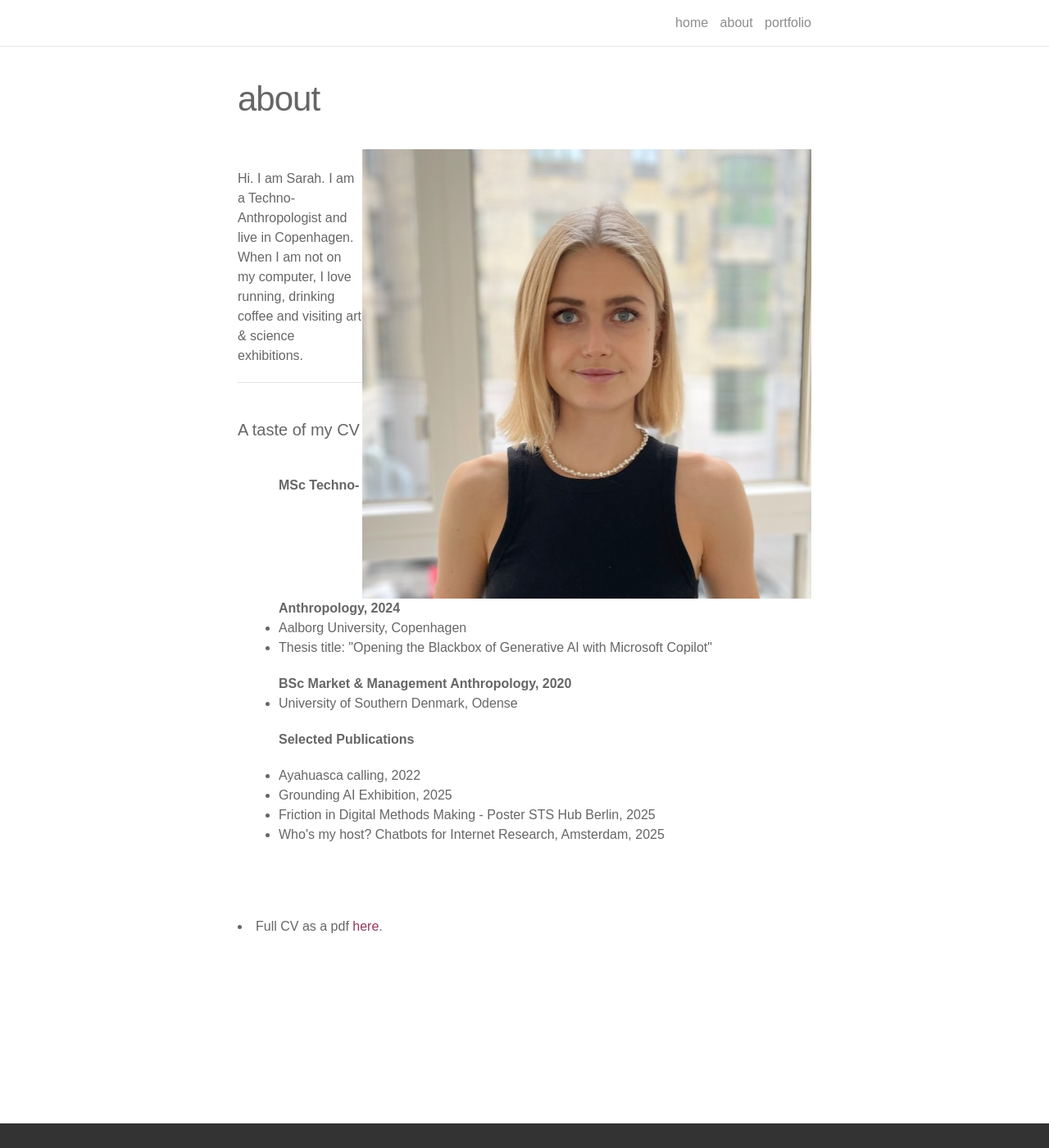
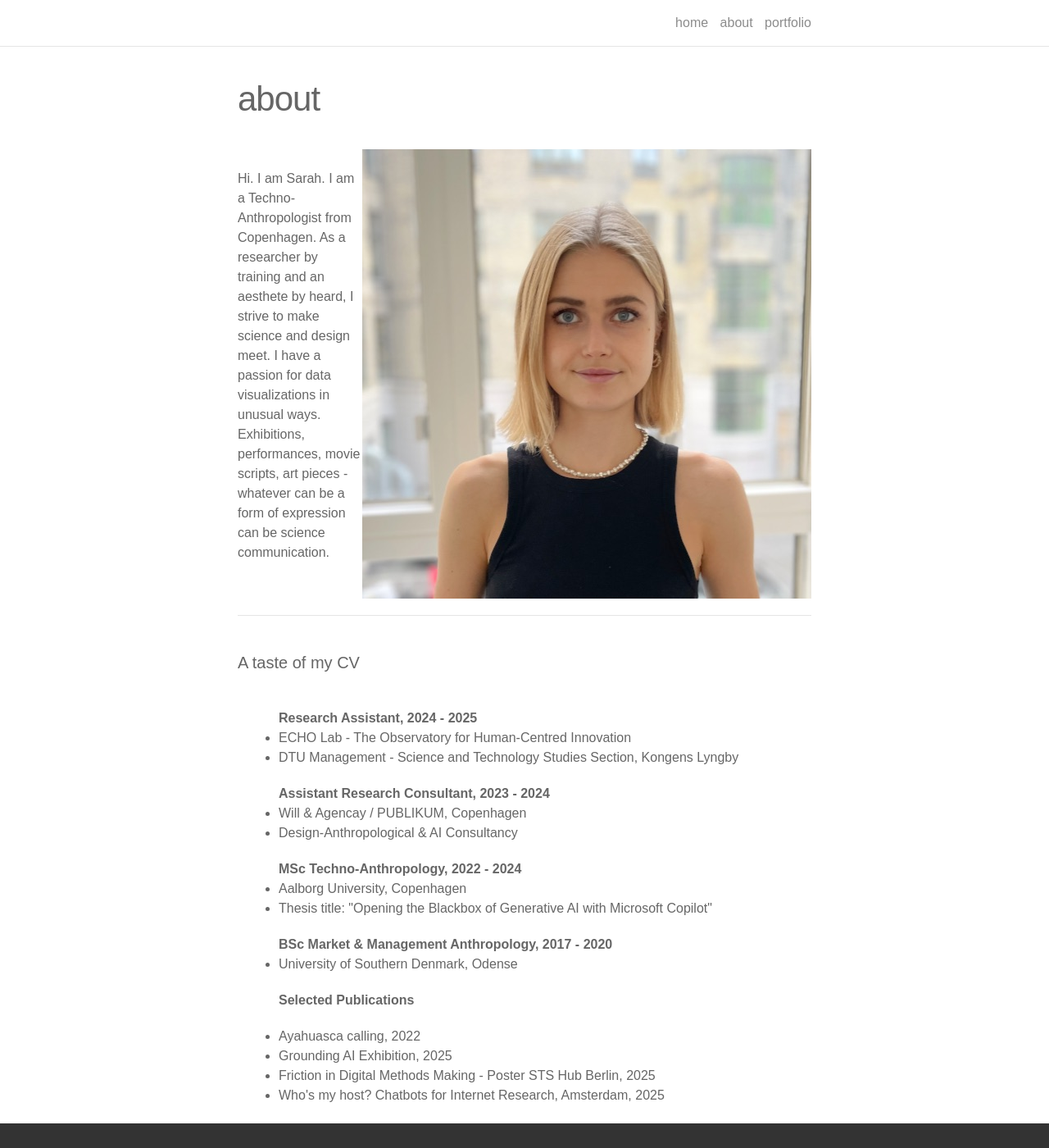
Before and after one commit to Sarah-HCEL/sarahfeldes.github.io, a Jekyll site: the page built from about.md, in a window 1280 px wide and 1400 px high. Shown: the whole window at 82% size. Built offline with Jekyll 4.4.1, drawn with Linux system fonts in a browser that asks for light colours; nearby versions of some CDN libraries.

Commit message:
Update about.md

```diff
--- a/about.md
+++ b/about.md
@@ -9,7 +9,12 @@ permalink: /about/
 <br/>
 Hi.
 I am Sarah.
-I am a Techno-Anthropologist and live in Copenhagen. When I am not on my computer, I love running, drinking coffee and visiting art & science exhibitions.
+I am a Techno-Anthropologist from Copenhagen.
+As a researcher by training and an aesthete by heard, I strive to make science and design meet. I have a passion for data visualizations in unusual ways.
+Exhibitions, performances, movie scripts, art pieces - whatever can be a form of expression can be science communication.
+
+
+
 <br/>
 
 ***
@@ -19,13 +24,26 @@ I am a Techno-Anthropologist and live in Copenhagen. When I am not on my compute
 <br/>
 
 <ul>
-<strong>MSc Techno-Anthropology, 2024</strong>
+<strong>Research Assistant, 2024 - 2025</strong>
+<li> ECHO Lab - The Observatory for Human-Centred Innovation </li>
+<li> DTU Management - Science and Technology Studies Section, Kongens Lyngby </li>
+</ul>
+
+<ul>
+<strong>Assistant Research Consultant, 2023 - 2024</strong>
+<li> Will & Agencay / PUBLIKUM, Copenhagen </li>
+<li> Design-Anthropological & AI Consultancy </li>
+</ul>
+
+
+<ul>
+<strong>MSc Techno-Anthropology, 2022 - 2024</strong>
 <li> Aalborg University, Copenhagen </li>
 <li>Thesis title: "Opening the Blackbox of Generative AI with Microsoft Copilot" </li>
 </ul>
 
 <ul>
-<strong>BSc Market & Management Anthropology, 2020</strong>
+<strong>BSc Market & Management Anthropology, 2017 - 2020</strong>
 <li>University of Southern Denmark, Odense </li>
 </ul>
 
```
